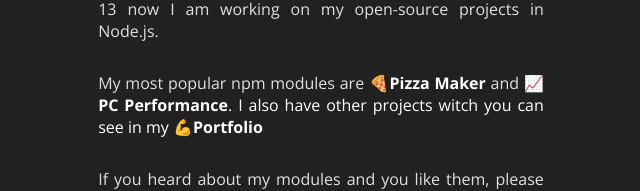
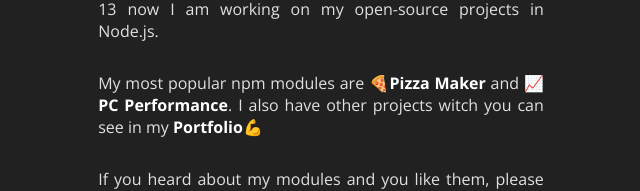
Before and after one commit to KrystianJonca/personal-website, a Vue app: page / in a window 1280 px wide. Shown: the part 209-400 px from the top of the page, without its empty margins (319-959 px from the left). Built offline with nearby package versions, Linux system fonts and the light colour scheme.

Commit message:
Change site content

```diff
--- a/src/components/Main.vue
+++ b/src/components/Main.vue
@@ -5,8 +5,8 @@
       I started programming when I was 13 now I am working on my open-source projects in Node.js.
     </p>
     <p>
-      My most popular npm modules are <a target="__blank" href="https://www.npmjs.com/package/pizza-maker">🍕<strong>Pizza Maker</strong></a> and <a target="__blank" href="https://www.npmjs.com/package/pc-performance">📈<strong>PC Performance</strong>. I also have other projects witch you can see in my <a target="_blank" href="https://www.gitshowcase.com/krystianjonca" rel="noopener">
-      💪<strong>Portfolio</strong></a></a>
+      My most popular npm modules are <a target="__blank" href="https://www.npmjs.com/package/pizza-maker">🍕<strong>Pizza Maker</strong></a> and <a target="__blank" href="https://www.npmjs.com/package/pc-performance">📈<strong>PC Performance</strong></a>. I also have other projects witch you can see in my <a target="_blank" href="https://www.gitshowcase.com/krystianjonca" rel="noopener">
+      <strong>Portfolio</strong>💪</a>
     </p>
     <p>
       If you heard about my modules and you like them, please consider <a target="__blank" href="https://www.buymeacoffee.com/wionek">☕️<strong>Buying Me a Coffee</strong></a>. Your support will help me doing more open-source projects for you!
```
